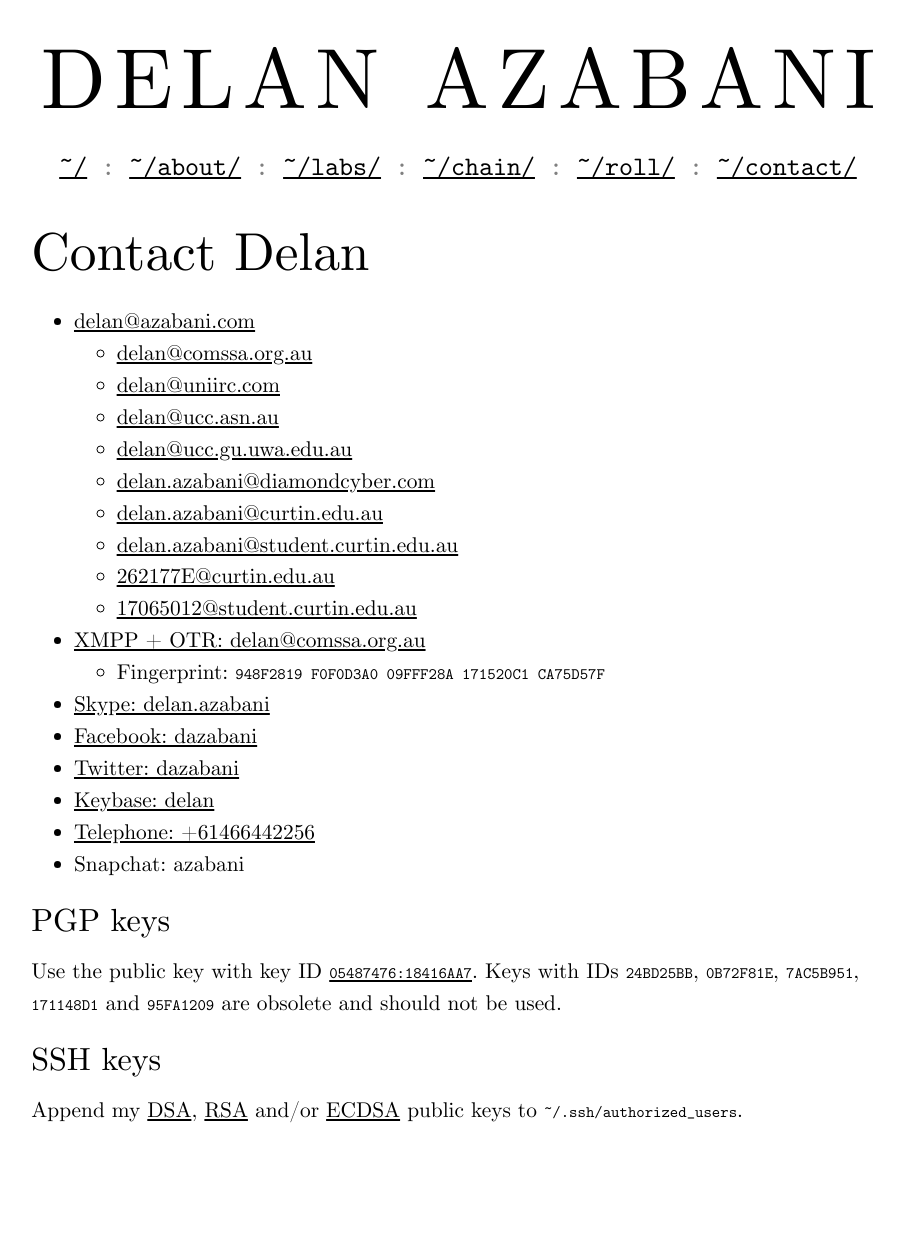
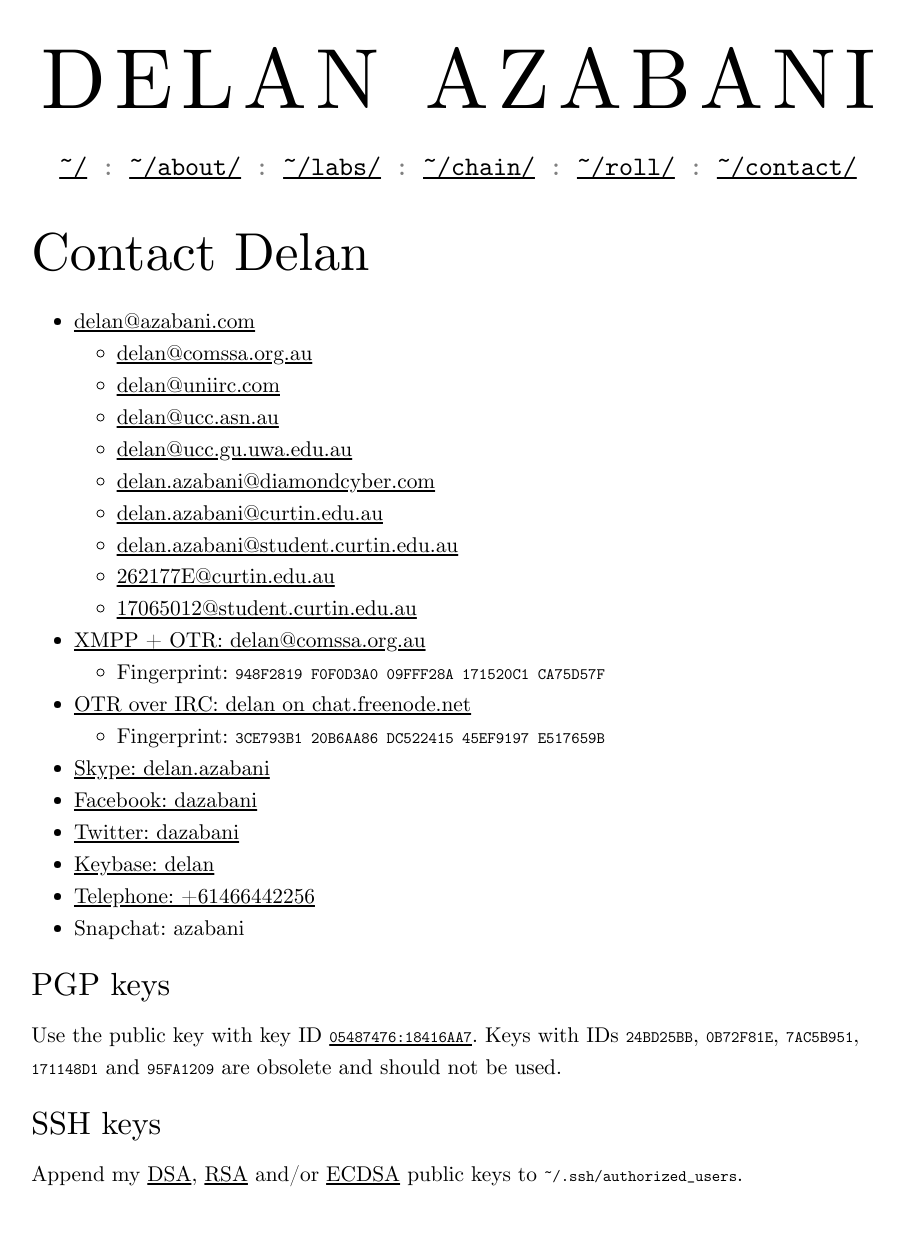
Before and after one commit to delan/www.azabani.com, a Jekyll site: the page built from contact/index.html, in a window 1280 px wide. Shown: the whole page, without its empty margins (182-1086 px from the left). Built offline with Jekyll 4.4.1, drawn with Linux system fonts in a browser that asks for light colours; before the commit the page ends 1170 px from its top, so only the background shows below that.

Commit message:
Add OTR over IRC

```diff
--- a/contact/index.html
+++ b/contact/index.html
@@ -32,6 +32,13 @@
 				948F2819 F0F0D3A0 09FFF28A 171520C1 CA75D57F
 			</code>
 		</ul>
+	<li><a href="irc://chat.freenode.net/delan"
+			>OTR over IRC: delan on chat.freenode.net</a>
+		<ul>
+			<li>Fingerprint: <code>
+				3CE793B1 20B6AA86 DC522415 45EF9197 E517659B
+			</code>
+		</ul>
 	<li><a href="skype:delan.azabani?chat">Skype: delan.azabani</a>
 	<li><a href="https://www.facebook.com/dazabani">Facebook: dazabani</a>
 	<li><a href="https://twitter.com/dazabani">Twitter: dazabani</a>
```
